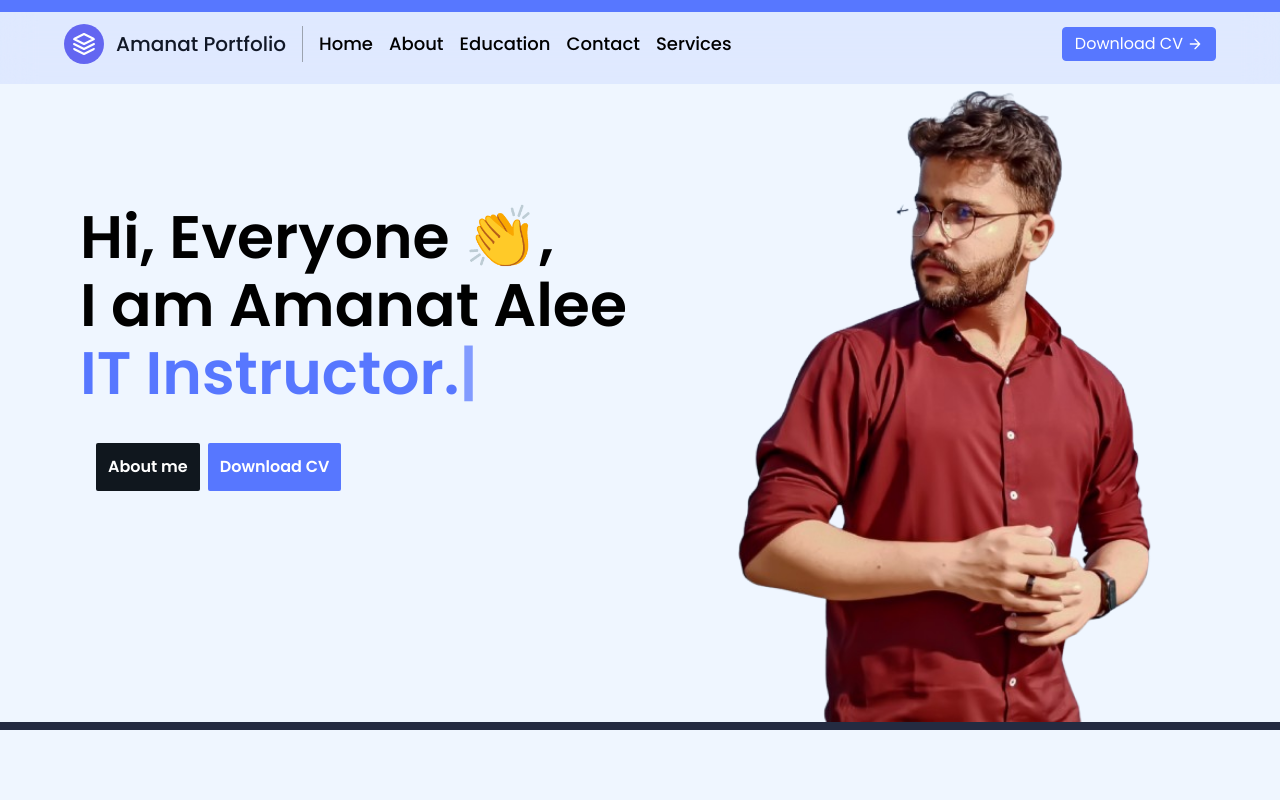
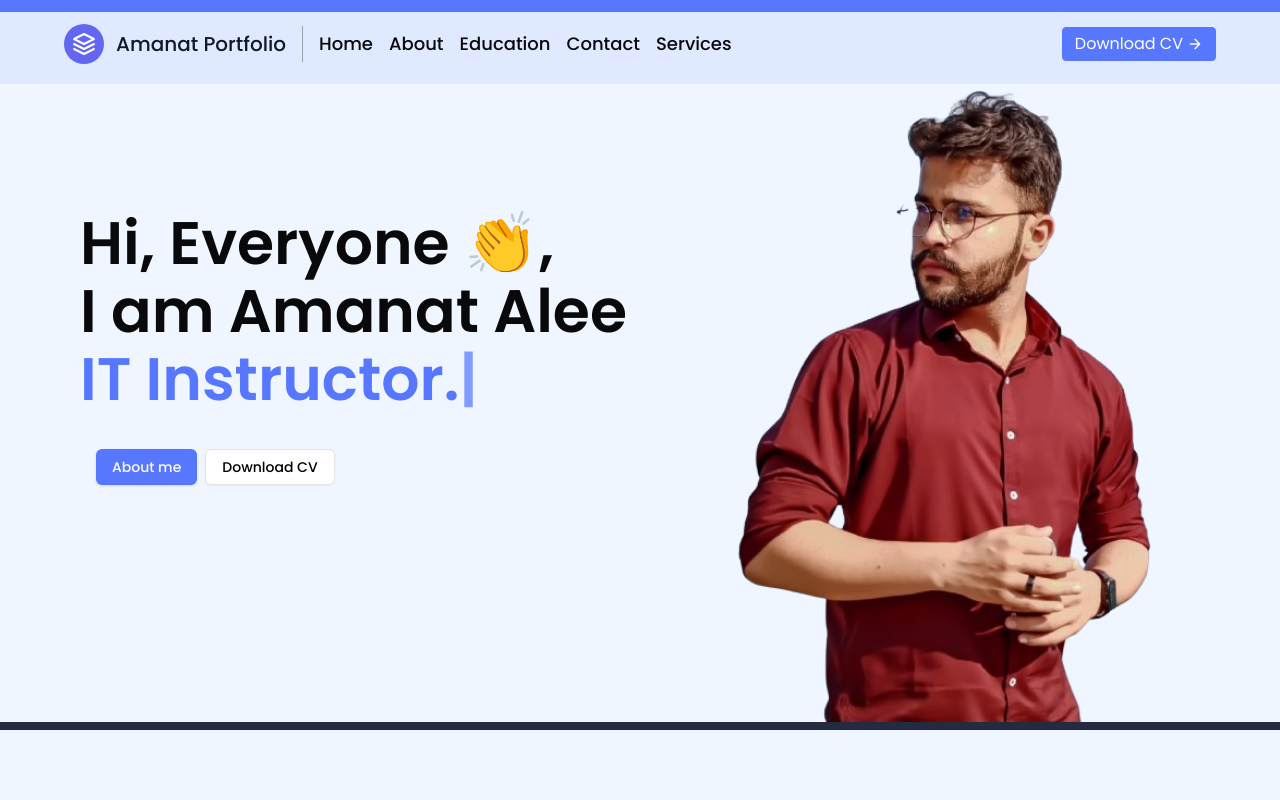
Before and after one commit to AbdulHadikhan-dev/Sir-Amanat-Portfolio, a Next.js app: page / in a window 1280 px wide. Shown: the top 800 px of the page. Built offline with nearby package versions, Linux system fonts and the light colour scheme.

Commit message:
fix minur bugs

```diff
--- a/app/components/Footer.js
+++ b/app/components/Footer.js
@@ -14,7 +14,7 @@
         >
           <FaInstagram className="scale-150 cursor-pointer lg:h-4 lg:w-4" />
         </Link>
-        <Link href={"https://www.tiktok.com/@amanat_alee?_t=8ocFgXvvIXQ&_r=1"}>
+        <Link href={"https://www.tiktok.com/@_amanat__alee?is_from_webapp=1&sender_device=pc"}>
           <FaTiktok className="scale-150 cursor-pointer lg:h-4 lg:w-4" />
         </Link>
         <Link href={"https://www.facebook.com/itsHenryyyy?mibextid=ZbWKwL"}>
--- a/app/components/Hero.js
+++ b/app/components/Hero.js
@@ -1,3 +1,4 @@
+import { Button } from "@/components/ui/button";
 import Image from "next/image";
 import React, { useEffect, useRef } from "react";
 import Typed from "typed.js";
@@ -35,14 +36,21 @@
             </div>
           </div>
           <div className="btn flex mx-8 gap-2 justify-center sm:justify-start items-center sm:mx-12 text-white lg:mx-24 my-6">
-            <button className="about-me-btn p-2 sm:p-3 text-sm rounded-sm hover:rounded-full hover:shadow duration-300 hover:scale-105 bg-[#10171e] md:text-base" onClick={handleAbout}>
-
+            <Button
+              className="about-me-btn bg-[#5777ff] hover:bg-blue-600"
+              onClick={handleAbout}
+            >
               About me
-            </button>
-            <a href="Amanat CV.docx" download="Amanat.docx" className="download-cv p-2 sm:p-3 text-sm md:text-base rounded-sm hover:scale-105 hover:rounded-full hover:shadow duration-300 bg-[#5777ff]">
-
+            </Button>
+            <Button variant="outline" className={"text-black"}>
+              <a
+                href="Amanat CV.docx"
+                download="Amanat.docx"
+                // className="download-cv p-2 sm:p-3 text-sm md:text-base rounded-sm hover:scale-105 hover:rounded-full hover:shadow duration-300 bg-[#5777ff]"
+              >
                 Download CV
-            </a>
+              </a>
+            </Button>
           </div>
         </div>
         <div className="right-section w-full sm:w-[50%] sm:flex sm:justify-center overflow-hidden lg:pt-16">
--- a/app/globals.css
+++ b/app/globals.css
@@ -47,3 +47,66 @@
 .download-cv:hover, .about-me-btn {
   background-color: #5777ff;
 } */
+@layer base {
+  :root {
+    --background: 0 0% 100%;
+    --foreground: 240 10% 3.9%;
+    --card: 0 0% 100%;
+    --card-foreground: 240 10% 3.9%;
+    --popover: 0 0% 100%;
+    --popover-foreground: 240 10% 3.9%;
+    --primary: 240 5.9% 10%;
+    --primary-foreground: 0 0% 98%;
+    --secondary: 240 4.8% 95.9%;
+    --secondary-foreground: 240 5.9% 10%;
+    --muted: 240 4.8% 95.9%;
+    --muted-foreground: 240 3.8% 46.1%;
+    --accent: 240 4.8% 95.9%;
+    --accent-foreground: 240 5.9% 10%;
+    --destructive: 0 84.2% 60.2%;
+    --destructive-foreground: 0 0% 98%;
+    --border: 240 5.9% 90%;
+    --input: 240 5.9% 90%;
+    --ring: 240 10% 3.9%;
+    --chart-1: 12 76% 61%;
+    --chart-2: 173 58% 39%;
+    --chart-3: 197 37% 24%;
+    --chart-4: 43 74% 66%;
+    --chart-5: 27 87% 67%;
+    --radius: 0.5rem;
+  }
+  .dark {
+    --background: 240 10% 3.9%;
+    --foreground: 0 0% 98%;
+    --card: 240 10% 3.9%;
+    --card-foreground: 0 0% 98%;
+    --popover: 240 10% 3.9%;
+    --popover-foreground: 0 0% 98%;
+    --primary: 0 0% 98%;
+    --primary-foreground: 240 5.9% 10%;
+    --secondary: 240 3.7% 15.9%;
+    --secondary-foreground: 0 0% 98%;
+    --muted: 240 3.7% 15.9%;
+    --muted-foreground: 240 5% 64.9%;
+    --accent: 240 3.7% 15.9%;
+    --accent-foreground: 0 0% 98%;
+    --destructive: 0 62.8% 30.6%;
+    --destructive-foreground: 0 0% 98%;
+    --border: 240 3.7% 15.9%;
+    --input: 240 3.7% 15.9%;
+    --ring: 240 4.9% 83.9%;
+    --chart-1: 220 70% 50%;
+    --chart-2: 160 60% 45%;
+    --chart-3: 30 80% 55%;
+    --chart-4: 280 65% 60%;
+    --chart-5: 340 75% 55%;
+  }
+}
+@layer base {
+  * {
+    @apply border-border;
+  }
+  body {
+    @apply bg-background text-foreground;
+  }
+}
--- /dev/null
+++ b/components/ui/button.jsx
@@ -0,0 +1,48 @@
+import * as React from "react"
+import { Slot } from "@radix-ui/react-slot"
+import { cva } from "class-variance-authority";
+
+import { cn } from "@/lib/utils"
+
+const buttonVariants = cva(
+  "inline-flex items-center justify-center gap-2 whitespace-nowrap rounded-md text-sm font-medium transition-colors focus-visible:outline-none focus-visible:ring-1 focus-visible:ring-ring disabled:pointer-events-none disabled:opacity-50 [&_svg]:pointer-events-none [&_svg]:size-4 [&_svg]:shrink-0",
+  {
+    variants: {
+      variant: {
+        default:
+          "bg-primary text-primary-foreground shadow hover:bg-primary/90",
+        destructive:
+          "bg-destructive text-destructive-foreground shadow-sm hover:bg-destructive/90",
+        outline:
+          "border border-input bg-background shadow-sm hover:bg-accent hover:text-accent-foreground",
+        secondary:
+          "bg-secondary text-secondary-foreground shadow-sm hover:bg-secondary/80",
+        ghost: "hover:bg-accent hover:text-accent-foreground",
+        link: "text-primary underline-offset-4 hover:underline",
+      },
+      size: {
+        default: "h-9 px-4 py-2",
+        sm: "h-8 rounded-md px-3 text-xs",
+        lg: "h-10 rounded-md px-8",
+        icon: "h-9 w-9",
+      },
+    },
+    defaultVariants: {
+      variant: "default",
+      size: "default",
+    },
+  }
+)
+
+const Button = React.forwardRef(({ className, variant, size, asChild = false, ...props }, ref) => {
+  const Comp = asChild ? Slot : "button"
+  return (
+    (<Comp
+      className={cn(buttonVariants({ variant, size, className }))}
+      ref={ref}
+      {...props} />)
+  );
+})
+Button.displayName = "Button"
+
+export { Button, buttonVariants }
--- /dev/null
+++ b/lib/utils.js
@@ -0,0 +1,6 @@
+import { clsx } from "clsx";
+import { twMerge } from "tailwind-merge"
+
+export function cn(...inputs) {
+  return twMerge(clsx(inputs));
+}
--- a/package.json
+++ b/package.json
@@ -9,15 +9,19 @@
     "lint": "next lint"
   },
   "dependencies": {
+    "@radix-ui/react-slot": "^1.1.1",
+    "class-variance-authority": "^0.7.1",
     "clsx": "^2.1.1",
     "framer-motion": "^11.11.9",
     "locomotive-scroll": "^4.1.4",
+    "lucide-react": "^0.469.0",
     "next": "14.2.5",
     "react": "^18",
     "react-dom": "^18",
     "react-icons": "^5.2.1",
     "sharp": "^0.33.5",
-    "tailwind-merge": "^2.4.0",
+    "tailwind-merge": "^2.5.5",
+    "tailwindcss-animate": "^1.0.7",
     "typed.js": "^2.1.0"
   },
   "devDependencies": {
--- a/tailwind.config.js
+++ b/tailwind.config.js
@@ -1,6 +1,7 @@
 /** @type {import('tailwindcss').Config} */
 module.exports = {
-  content: [
+    darkMode: ["class"],
+    content: [
     "./app/**/*.{js,ts,jsx,tsx,mdx}",
     "./pages/**/*.{js,ts,jsx,tsx,mdx}",
     "./components/**/*.{js,ts,jsx,tsx,mdx}",
@@ -9,23 +10,62 @@
     "./src/**/*.{js,ts,jsx,tsx,mdx}",
   ],
   theme: {
-    screens: {
-      sm: "640px",
-      // => @media (min-width: 640px) { ... }
-
-      md: "769px",
-      // => @media (min-width: 768px) { ... }
-
-      lg: "1020px",
-      // => @media (min-width: 1024px) { ... }
-
-      xl: "1280px",
-      // => @media (min-width: 1280px) { ... }
-
-      "2xl": "1536px",
-      // => @media (min-width: 1536px) { ... }
-    },
-    extend: {},
+  	screens: {
+  		sm: '640px',
+  		md: '769px',
+  		lg: '1020px',
+  		xl: '1280px',
+  		'2xl': '1536px'
+  	},
+  	extend: {
+  		borderRadius: {
+  			lg: 'var(--radius)',
+  			md: 'calc(var(--radius) - 2px)',
+  			sm: 'calc(var(--radius) - 4px)'
+  		},
+  		colors: {
+  			background: 'hsl(var(--background))',
+  			foreground: 'hsl(var(--foreground))',
+  			card: {
+  				DEFAULT: 'hsl(var(--card))',
+  				foreground: 'hsl(var(--card-foreground))'
+  			},
+  			popover: {
+  				DEFAULT: 'hsl(var(--popover))',
+  				foreground: 'hsl(var(--popover-foreground))'
+  			},
+  			primary: {
+  				DEFAULT: 'hsl(var(--primary))',
+  				foreground: 'hsl(var(--primary-foreground))'
+  			},
+  			secondary: {
+  				DEFAULT: 'hsl(var(--secondary))',
+  				foreground: 'hsl(var(--secondary-foreground))'
+  			},
+  			muted: {
+  				DEFAULT: 'hsl(var(--muted))',
+  				foreground: 'hsl(var(--muted-foreground))'
+  			},
+  			accent: {
+  				DEFAULT: 'hsl(var(--accent))',
+  				foreground: 'hsl(var(--accent-foreground))'
+  			},
+  			destructive: {
+  				DEFAULT: 'hsl(var(--destructive))',
+  				foreground: 'hsl(var(--destructive-foreground))'
+  			},
+  			border: 'hsl(var(--border))',
+  			input: 'hsl(var(--input))',
+  			ring: 'hsl(var(--ring))',
+  			chart: {
+  				'1': 'hsl(var(--chart-1))',
+  				'2': 'hsl(var(--chart-2))',
+  				'3': 'hsl(var(--chart-3))',
+  				'4': 'hsl(var(--chart-4))',
+  				'5': 'hsl(var(--chart-5))'
+  			}
+  		}
+  	}
   },
-  plugins: [],
+  plugins: [require("tailwindcss-animate")],
 };
```
Also changed, not shown: components.json (added), 1 other file (tests, documents, lock files or other folders).
